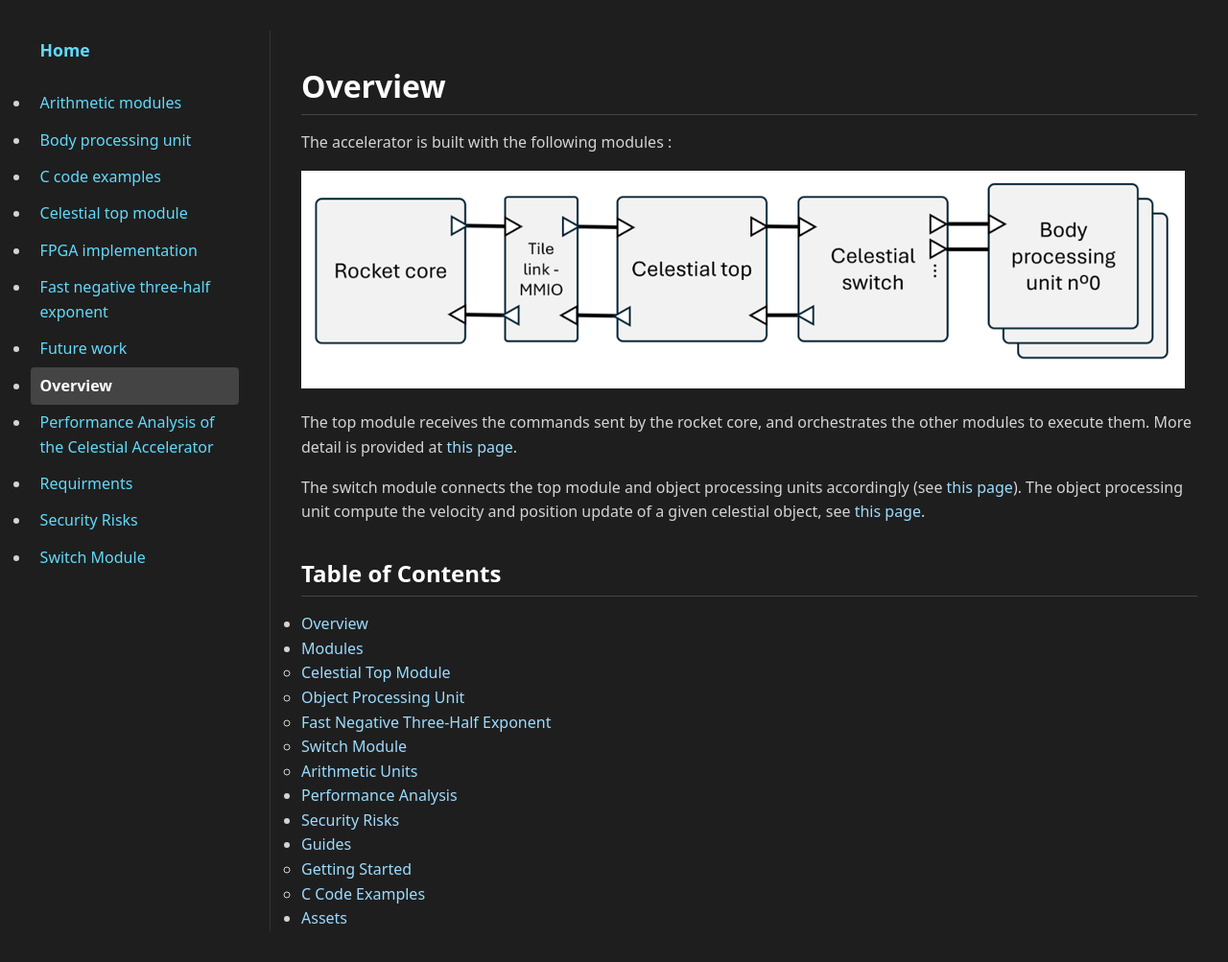
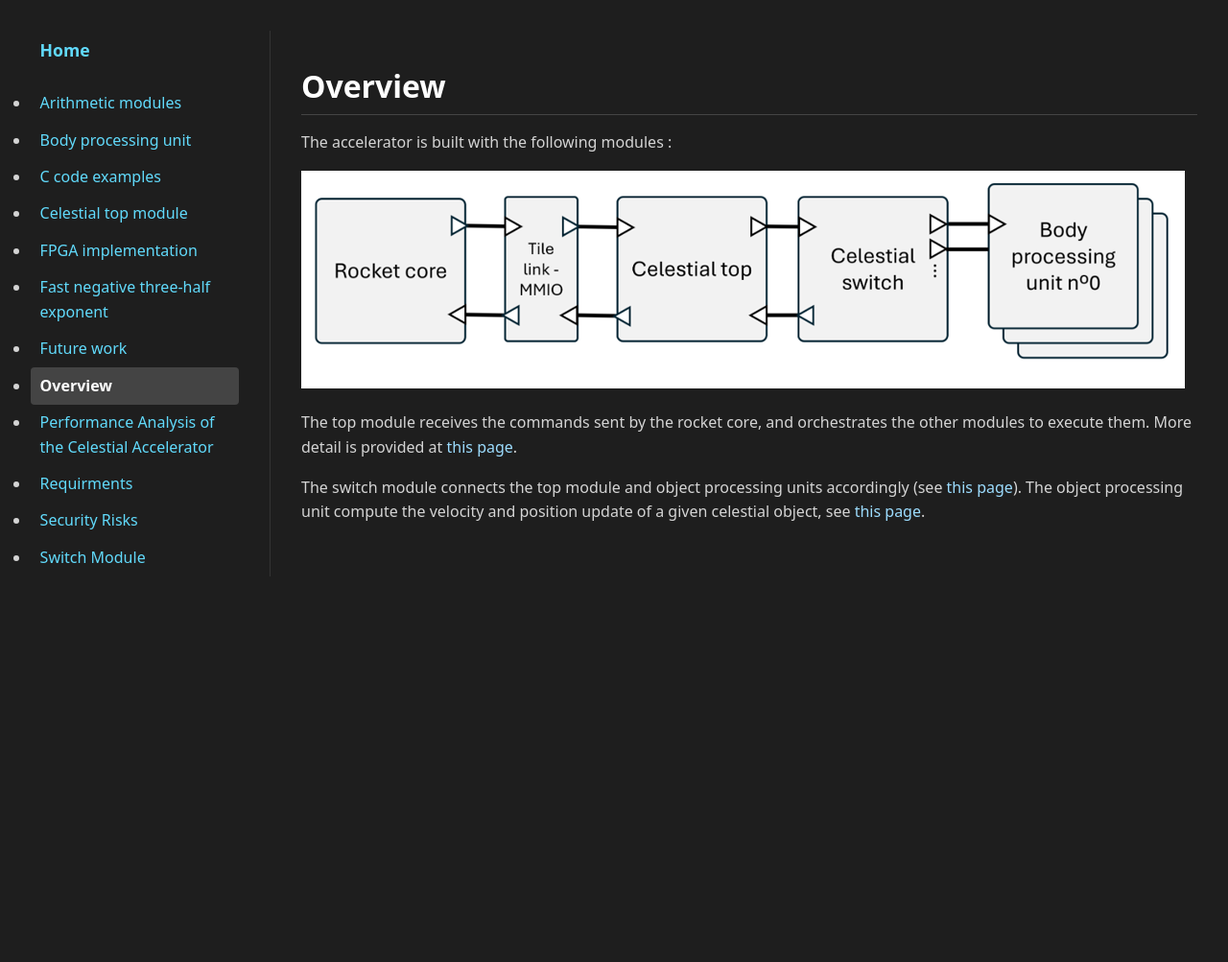
Before and after one commit to Vyndicta/Celestial, a Jekyll site: the page built from docs/celestial-accelerator-docs/modules/overview.md, in a window 1280 px wide. Shown: the whole page at 96% size. Built offline with Jekyll 4.4.1, drawn with Linux system fonts in a browser that asks for light colours; our own code applies the rules of GitHub Pages for plain Markdown files; after the commit the page ends 900 px from its top, so only the background shows below that.

Commit message:
Updating the doc

```diff
--- a/docs/celestial-accelerator-docs/modules/overview.md
+++ b/docs/celestial-accelerator-docs/modules/overview.md
@@ -8,19 +8,3 @@ The accelerator is built with the following modules :
 The top module receives the commands sent by the rocket core, and orchestrates the other modules to execute them. More detail is provided at [this page](celestial-top-module.md).
 
 The switch module connects the top module and object processing units accordingly (see [this page](switch-module.md)). The object processing unit compute the velocity and position update of a given celestial object, see [this page](object-processing-unit.md).
-
-## Table of Contents
-
-- [Overview](#overview)
-- [Modules](#modules)
-  - [Celestial Top Module](modules/celestial-top-module.md)
-  - [Object Processing Unit](modules/object-processing-unit.md)
-  - [Fast Negative Three-Half Exponent](modules/fast-negative-three-half.md)
-  - [Switch Module](modules/switch-module.md)
-  - [Arithmetic Units](modules/arithmetic-units.md)
-- [Performance Analysis](performance/performance-analysis.md)
-- [Security Risks](security/security-risks.md)
-- [Guides](#guides)
-  - [Getting Started](guides/getting-started.md)
-  - [C Code Examples](guides/c-code-examples.md)
-- [Assets](assets/images)
```
